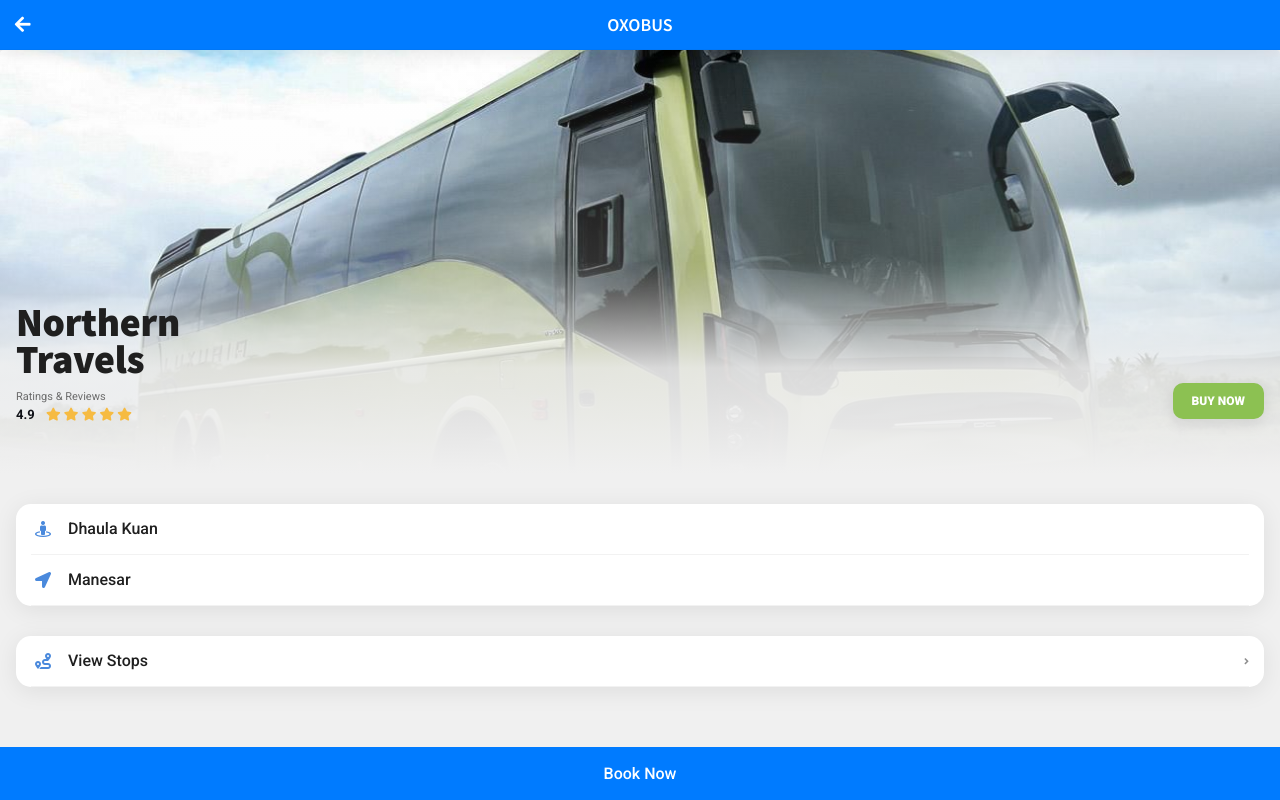
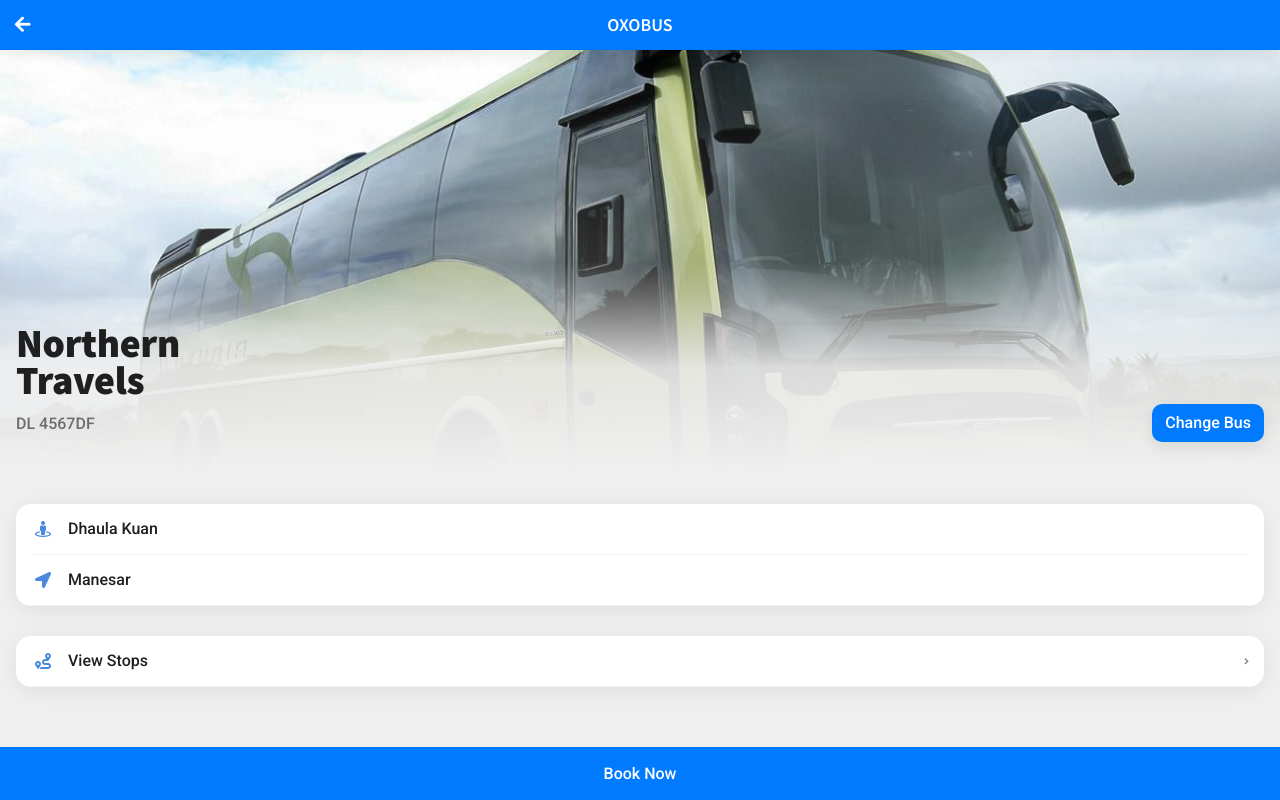
Before and after one commit to designhunt/Book-Ticket, a plain HTML site: page index.html in a window 1280 px wide. Drawn offline with Linux system fonts and the light colour scheme; a script that the page names is missing.

Commit message:
Update index.html

```diff
--- a/index.html
+++ b/index.html
@@ -77,21 +77,13 @@
         Travels
         </h1>
         <div class="d-flex">
-        <div class="flex-grow-1">
-        <span class="font-11">
-        Ratings & Reviews
+        <div class="flex-grow-1"  style="padding-top: 7px;">
+        <span class="font-16 font-500">
+        DL 4567DF
         </span>
-        <p class="mt-n2">
-        <strong class="color-theme pr-2">4.9</strong>
-        <i class="fa fa-star color-yellow1-dark"></i>
-        <i class="fa fa-star color-yellow1-dark"></i>
-        <i class="fa fa-star color-yellow1-dark"></i>
-        <i class="fa fa-star color-yellow1-dark"></i>
-        <i class="fa fa-star color-yellow1-dark"></i>
-        </p>
         </div>
         <div class="flex-shrink-1">
-        <a href="#" class="btn btn-full btn-s mb-3 mr-3 font-900 text-uppercase rounded-sm shadow-l bg-green1-dark">BUY NOW</a>
+        <a href="#" class="btn btn-full change-bus mb-3 mr-3 font-500 text-capitalize rounded-sm shadow-l" style="background: #007bff; color: #fff;">Change Bus</a>
         </div>
         </div>
         </div>
```
